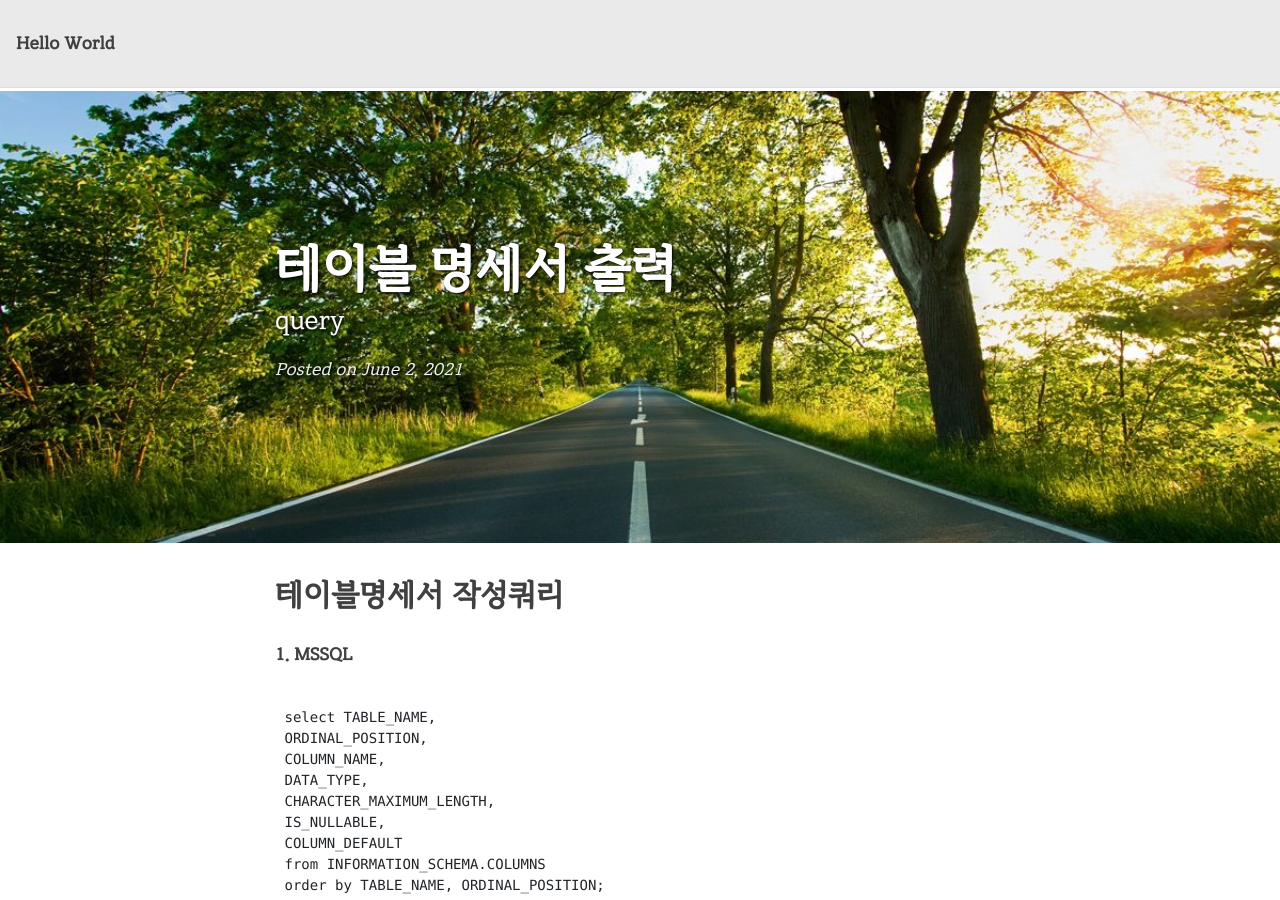
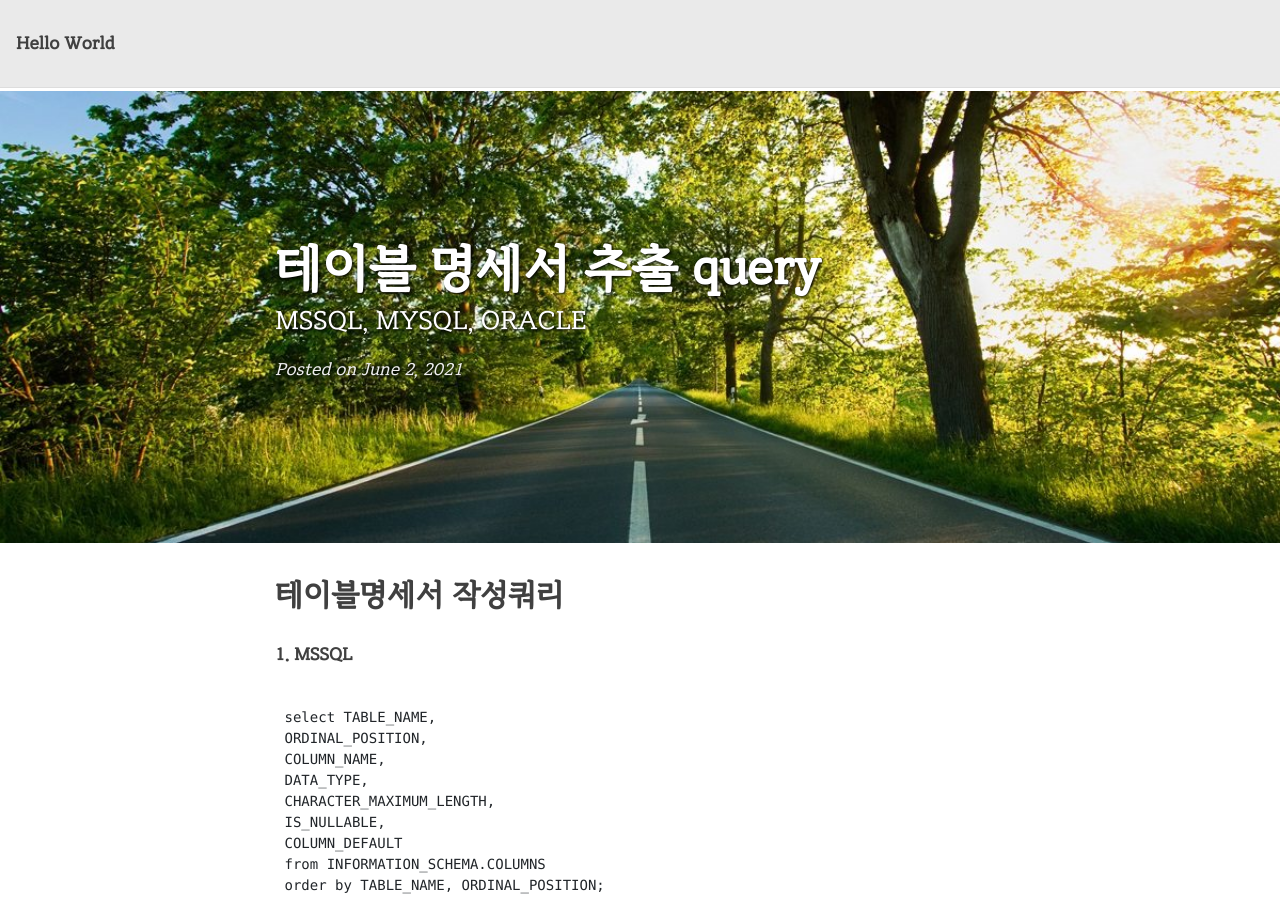
Before and after one commit to 1stGugu/1stGugu.github.io, a Jekyll site: the page built from _posts/2021-06-02-table.md, in a window 1280 px wide and 900 px high. Built offline with Jekyll 4.4.1, drawn with Linux system fonts in a browser that asks for light colours; nearby versions of some CDN libraries.

Commit message:
Update 2021-06-02-table.md

```diff
--- a/_posts/2021-06-02-table.md
+++ b/_posts/2021-06-02-table.md
@@ -1,7 +1,7 @@
 ---
 layout: post
-title: 테이블 명세서 출력
-subtitle: query
+title: 테이블 명세서 추출 query
+subtitle: MSSQL, MYSQL, ORACLE
 cover-img: /assets/img/path.jpg
 thumbnail-img: ''
 tags: [DEV, DB]
```
